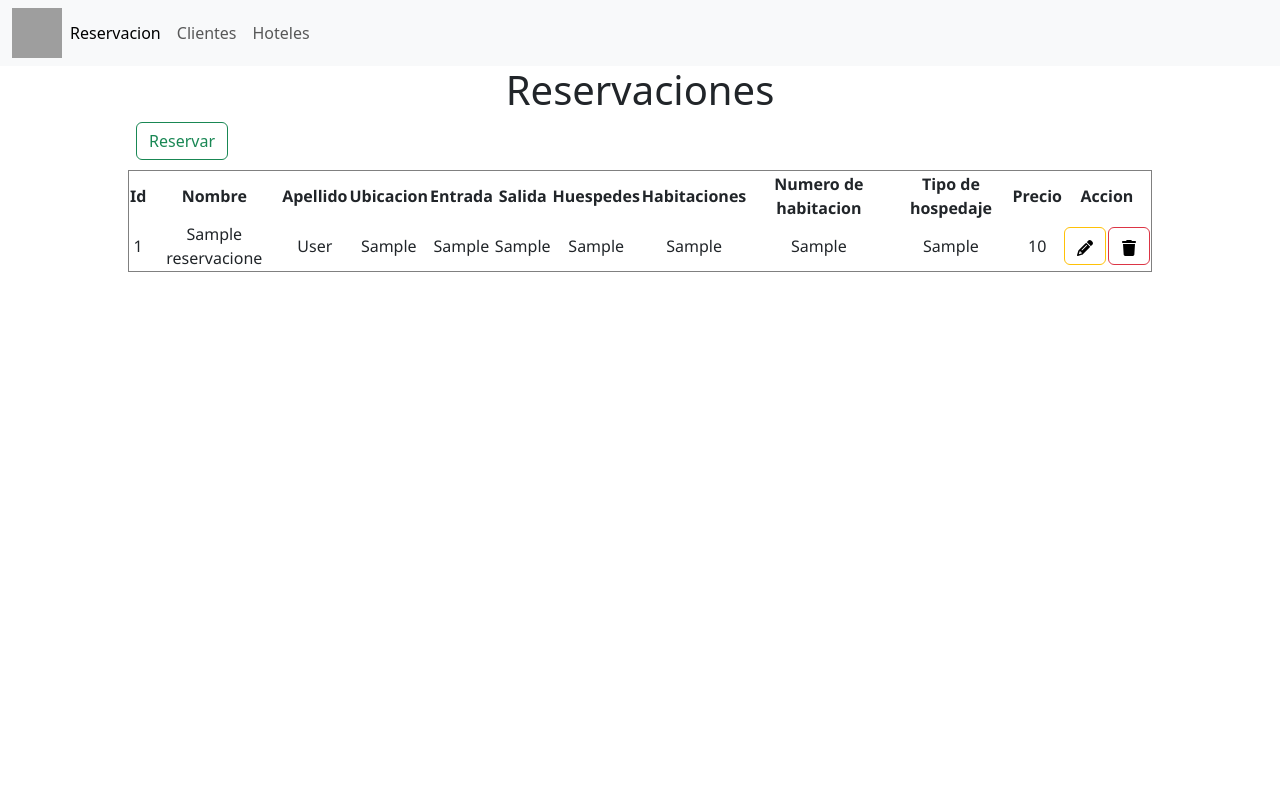
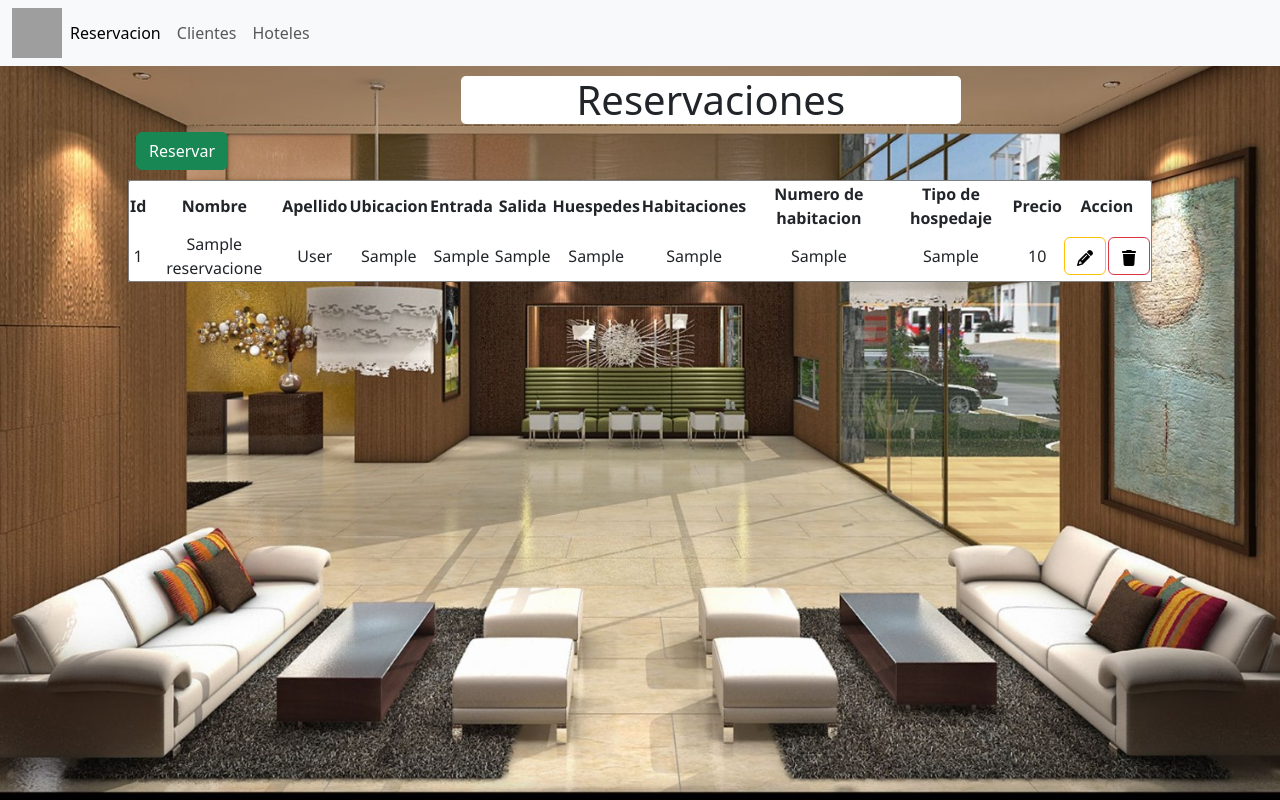
Before and after one commit to jsolorzanor/Trabajo-Final---Backend, a PHP site: page / in a window 1280 px wide. Run offline with PHP 8.4, Linux system fonts and the light colour scheme; tables that the repository leaves empty or names only in its code hold one stand-in row (values such as "Sample post"); grey boxes are pictures that could not be loaded.

Commit message:
Avance Teheran

```diff
--- a/LOGICA_CRUD/css/estilos.css
+++ b/LOGICA_CRUD/css/estilos.css
@@ -1,4 +1,5 @@
 table {
+    background-color: white;
     margin-top: 10px;
     width: 80%;
     border-radius: 5px;
--- a/LOGICA_CRUD/index.php
+++ b/LOGICA_CRUD/index.php
@@ -11,11 +11,20 @@
     <script src="jquery/jquery-3.7.1.min.js"></script>
     <script src="funciones.js"></script>
 </head>
-
+<style>
+    body {
+    background-image: url(img/fondoprueba3.jpg);
+    background-repeat: no-repeat;
+    background-size: cover;
+    background-position: center;
+    height: 100vh;
+    margin: 0;
+}
+</style>
 <body>
     <nav class="navbar navbar-expand-lg navbar-light bg-light">
         <div class="container-fluid">
-            <img src="https://i.pinimg.com/736x/ab/fd/b5/abfdb5401c83ab54941bc454a04652e6.jpg" alt="" id="img2" width="30" height="24">
+            <img src="https://img.freepik.com/vector-premium/plantilla-logo-dorado-hotel_23-2147492939.jpg" alt="" id="img2" width="30" height="24">
             <button class="navbar-toggler" type="button" data-bs-toggle="collapse" data-bs-target="#navbarSupportedContent" aria-controls="navbarSupportedContent" aria-expanded="false" aria-label="Toggle navigation">
                 <span class="navbar-toggler-icon"></span>
             </button>
@@ -34,11 +43,26 @@
             </div>
         </div>
     </nav>
-
+    <style>
+    h1{
+    margin-top: 10px;
+    width: 500px;
+    border-radius: 5px;
+    margin-left: 36%;
+    background-color: white;
+    }
+</style>
     <h1>Reservaciones</h1>
-    <button class='btn btn-outline-success open-modal' id="a2" data-bs-toggle='modal' data-bs-target='#registroModal'>Reservar</button></td>
+    <button class='btn btn-success open-modal' id="a2" data-bs-toggle='modal' data-bs-target='#registroModal'>Reservar</button></td>
 
     <!-- Modal para agregar-->
+    <style>
+        .modal-content {
+    background-image: url(img/fondo5.jpg);
+    border: none;
+    border-radius: 10px;
+    }
+    </style>
     <div class="modal fade" id="registroModal" tabindex="-1" aria-labelledby="exampleModalLabel" aria-hidden="true">
         <div class="modal-dialog modal-dialog-centered">
             <div class="modal-content">
@@ -106,9 +130,9 @@
                         </div><br>
                     </div>
                     <div class="modal-footer">
-                        <button type="button" class="btn btn-outline-secondary" data-bs-dismiss="modal">Cancelar</button>
+                        <button type="button" class="btn btn-secondary" data-bs-dismiss="modal">Cancelar</button>
                         <div class="p-2">
-                            <button type="submit" class="btn btn-outline-success boton">Reservar</button>
+                            <button type="submit" class="btn btn-success boton">Reservar</button>
                         </div>
                     </div>
                 </form>
```
Also changed, not shown: LOGICA_CRUD/clientes.php (+28 -3 lines), LOGICA_CRUD/hoteles.php (+22 -3 lines), LOGICA_CRUD/img/fondo5.jpg (added), LOGICA_CRUD/img/fondo9.jpg (added), LOGICA_CRUD/img/fondoprueba3.jpg (added).
